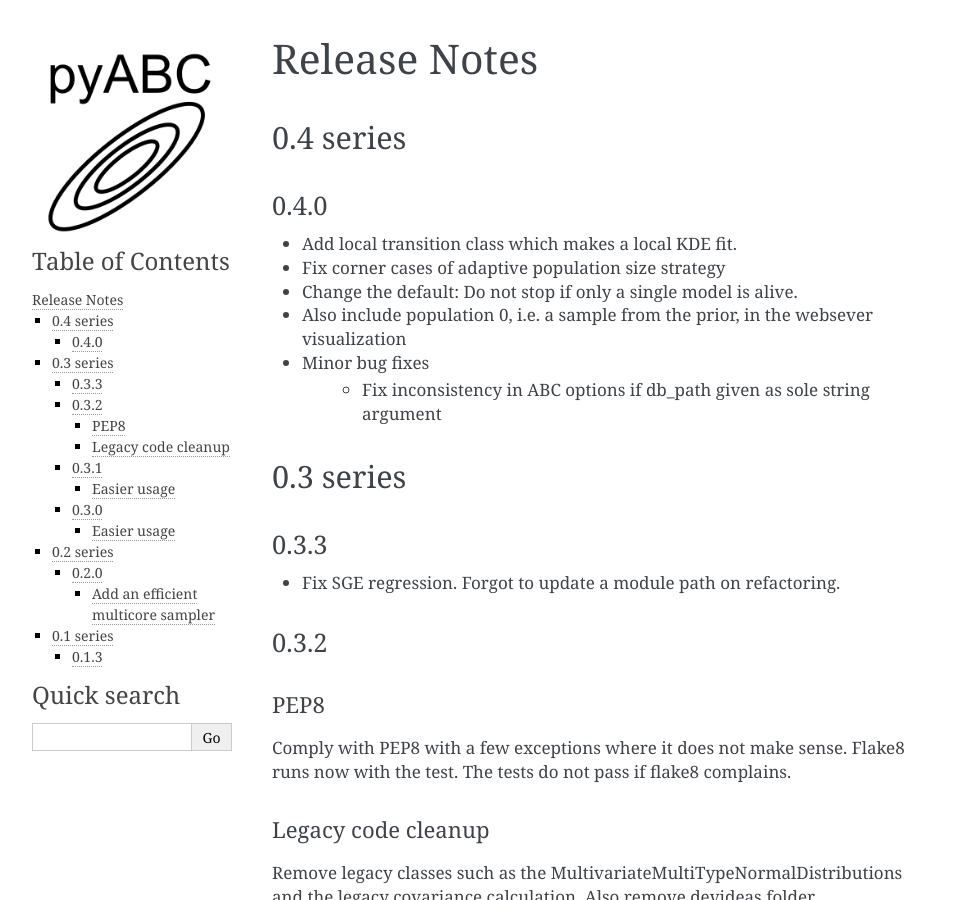
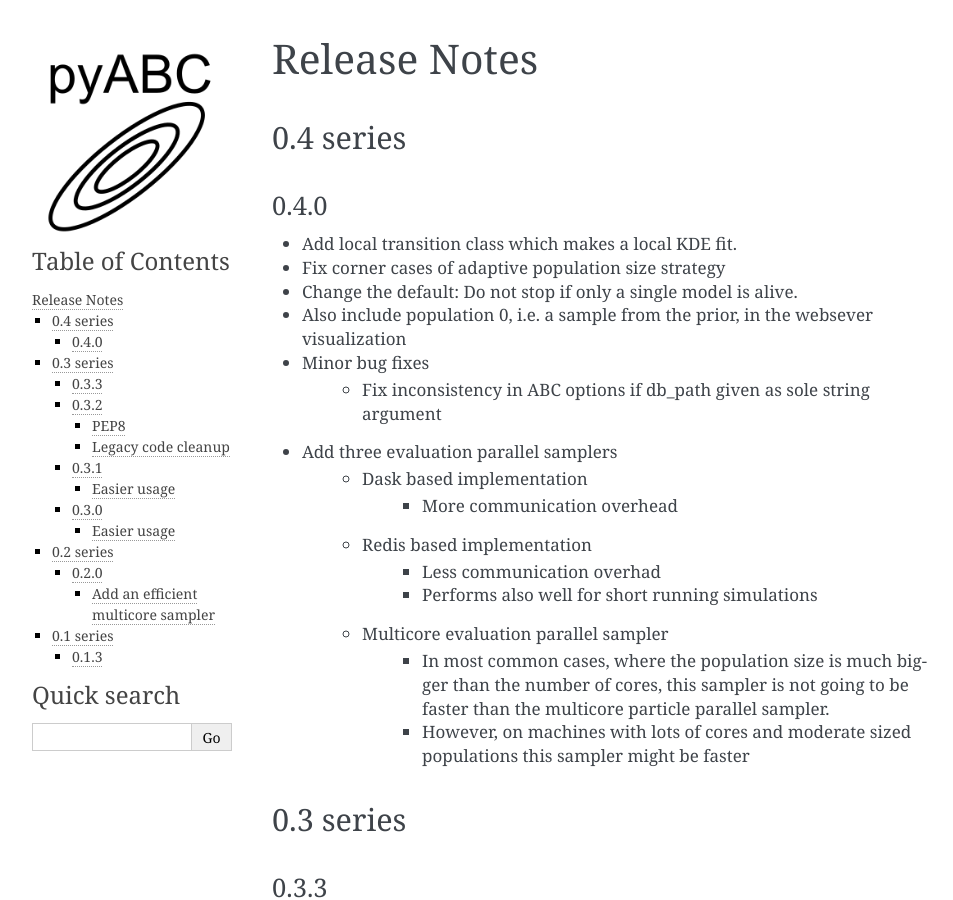
Before and after one commit to ICB-DCM/pyABC, a Sphinx documentation site: the page built from doc/releasenotes.rst, in a window 1280 px wide and 900 px high. Shown: the whole window, without its empty margins (148-1101 px from the left). Built offline with Sphinx 7.4.7, drawn with Linux system fonts in a browser that asks for light colours.

Commit message:
update release notes

```diff
--- a/doc/releasenotes.rst
+++ b/doc/releasenotes.rst
@@ -14,6 +14,18 @@ Release Notes
   visualization
 * Minor bug fixes
     * Fix inconsistency in ABC options if db_path given as sole string argument
+* Add three evaluation parallel samplers
+    * Dask based implementation
+        * More communication overhead
+    * Redis based implementation
+        * Less communication overhad
+        * Performs also well for short running simulations
+    * Multicore evaluation parallel sampler
+        * In most common cases, where the population size is much bigger
+          than the number of cores, this sampler is not going to be faster
+          than the multicore particle parallel sampler.
+        * However, on machines with lots of cores and moderate sized populations
+          this sampler might be faster
 
 
 0.3 series
```
Also changed, not shown: 1 other file.
